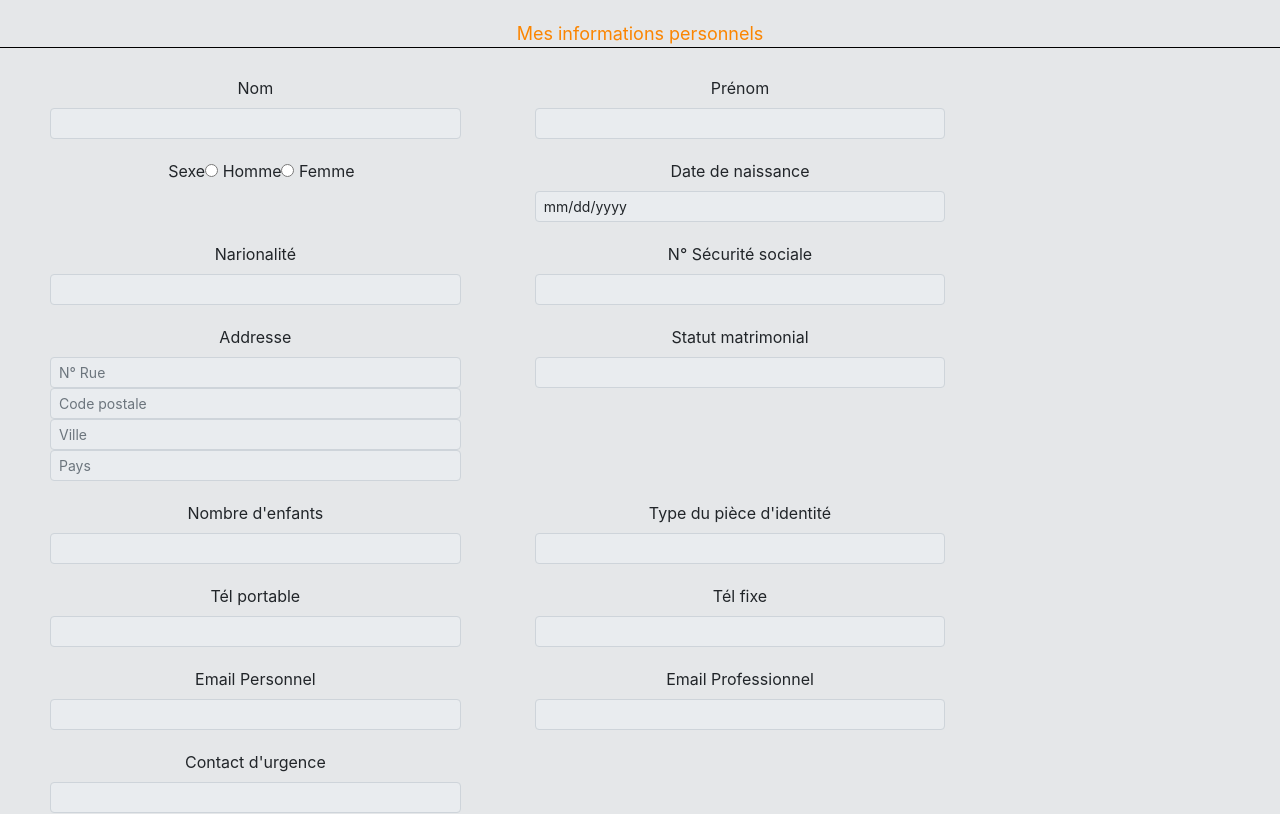
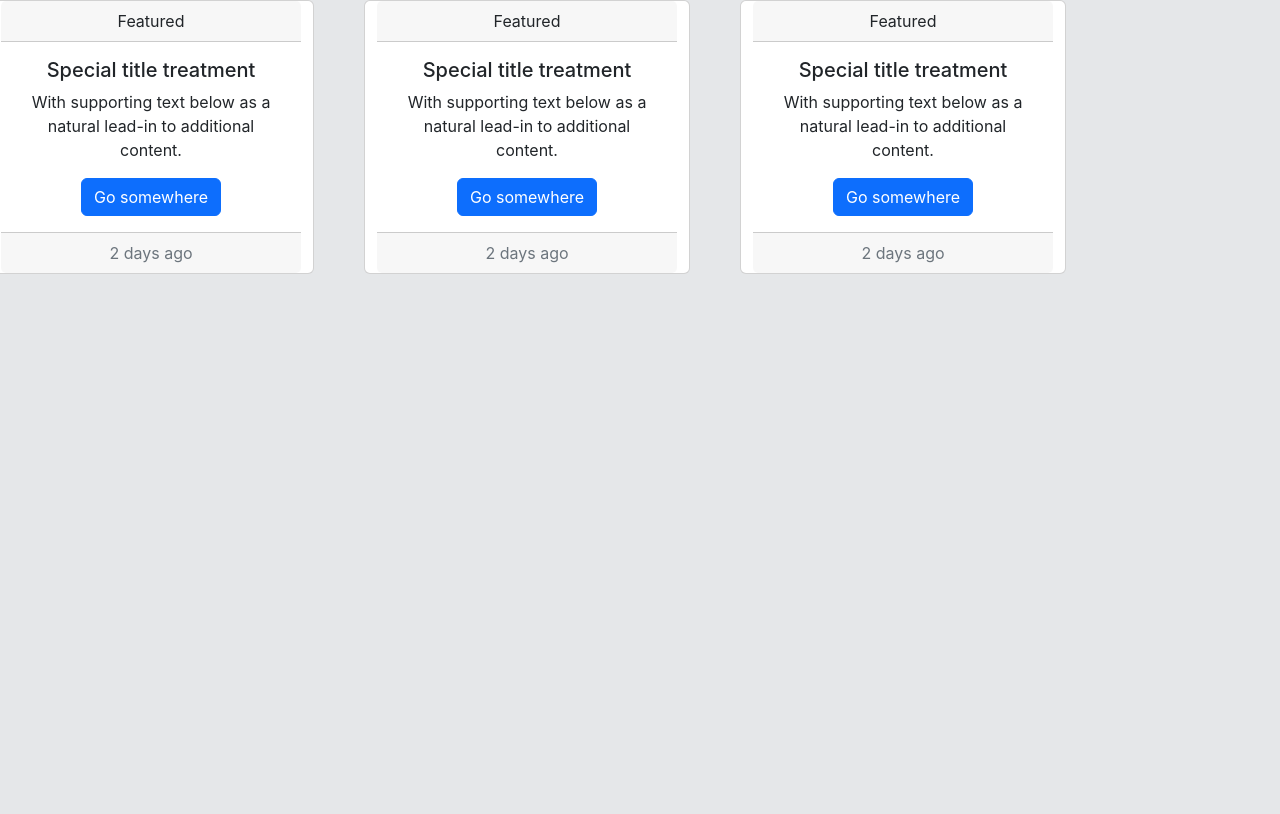
Before and after one commit to essadany/Gestion-personnel, a React (Create React App) app: page / in a window 1280 px wide. Shown: the top 814 px of the page. Built offline with nearby package versions, Linux system fonts and the light colour scheme.

Commit message:
add cards exemples in accueil.js

```diff
--- a/src/App.js
+++ b/src/App.js
@@ -2,10 +2,11 @@ import React from 'react';
 import './App.css';
 import Authentificate from './pages/Authentificate';
 import Profile from './pages/Profile';
+import Accueil from './pages/Accueil';
 
 function App() {
   return (
-    <Profile />
+    <Accueil />
   );
 }
 
--- /dev/null
+++ b/src/pages/Accueil.css
@@ -0,0 +1,7 @@
+.accueil{
+    width: auto;
+    height: auto;
+}
+.card{
+    margin-right: 50px;
+}
--- /dev/null
+++ b/src/pages/Accueil.js
@@ -0,0 +1,50 @@
+import React from "react";
+import "./Accueil.css";
+
+
+ export default function Accueil() {
+   return (
+     <div className="row accueil">
+        <div class="card text-center col-md-6 col-lg-3" >
+            <div class="card-header">
+                Featured
+            </div>
+            <div class="card-body">
+                <h5 class="card-title">Special title treatment</h5>
+                <p class="card-text">With supporting text below as a natural lead-in to additional content.</p>
+                <a href="#" class="btn btn-primary">Go somewhere</a>
+            </div>
+            <div class="card-footer text-muted">
+                2 days ago
+            </div>
+        </div>
+        <div class="card text-center col-md-6 col-lg-3" >
+            <div class="card-header">
+                Featured
+            </div>
+            <div class="card-body">
+                <h5 class="card-title">Special title treatment</h5>
+                <p class="card-text">With supporting text below as a natural lead-in to additional content.</p>
+                <a href="#" class="btn btn-primary">Go somewhere</a>
+            </div>
+            <div class="card-footer text-muted">
+                2 days ago
+            </div>
+        </div>
+        <div class="card text-center col-md-6 col-lg-3" >
+            <div class="card-header">
+                Featured
+            </div>
+            <div class="card-body">
+                <h5 class="card-title">Special title treatment</h5>
+                <p class="card-text">With supporting text below as a natural lead-in to additional content.</p>
+                <a href="#" class="btn btn-primary">Go somewhere</a>
+            </div>
+            <div class="card-footer text-muted">
+                2 days ago
+            </div>
+        </div>
+
+     </div>
+   )
+ }
```
